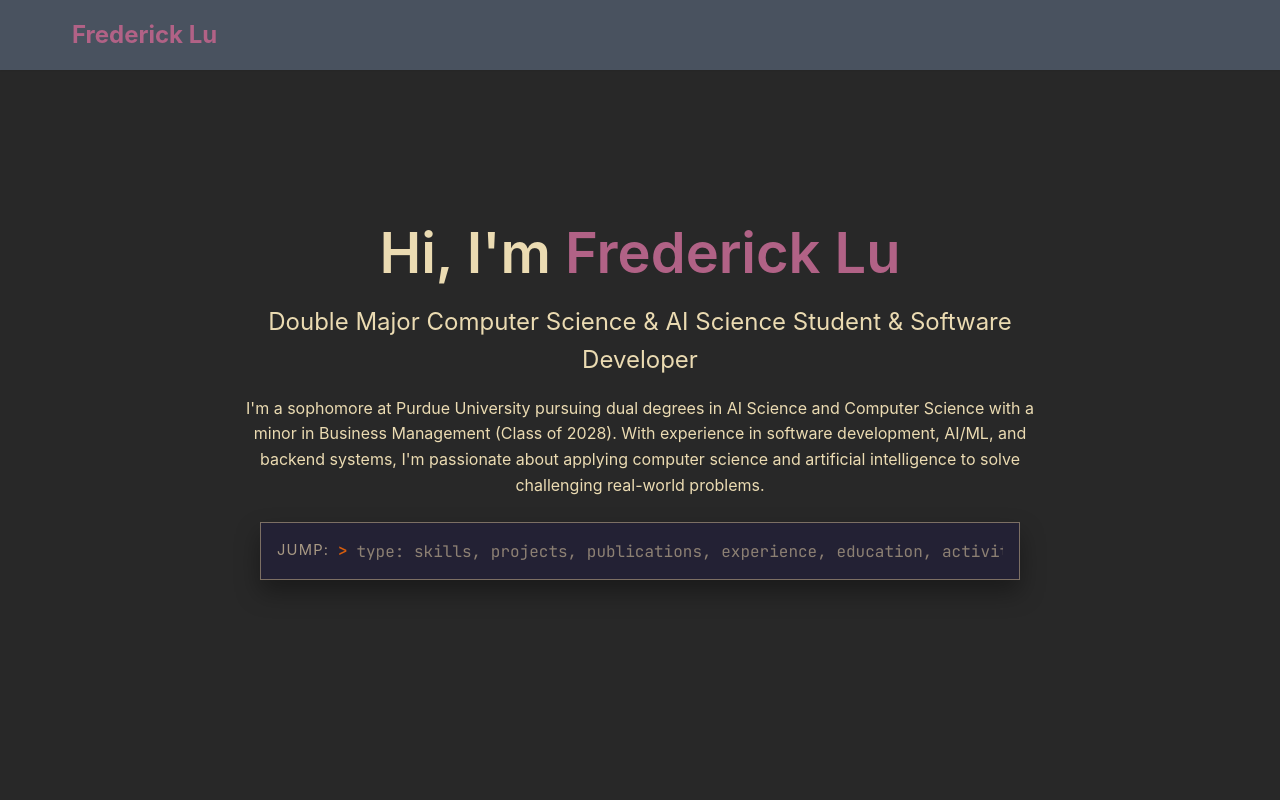
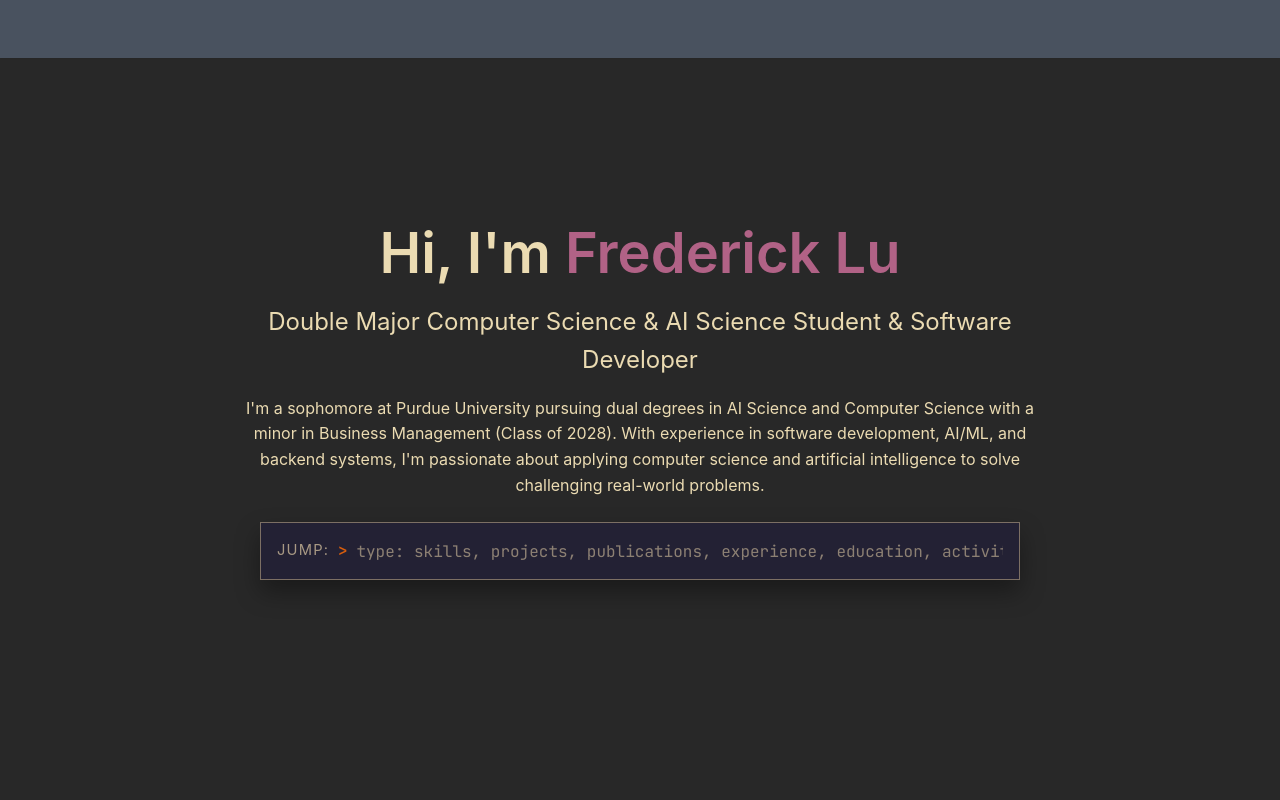
Before and after one commit to frederick-g-lu/personal-website, a plain HTML site: page index.html in a window 1280 px wide. Shown: the top 800 px of the page. Drawn offline with Linux system fonts and the light colour scheme.

Commit message:
Removed top name

```diff
--- a/index.html
+++ b/index.html
@@ -40,7 +40,6 @@
             <div class="container">
                 <div class="nav-brand">
                     <a href="#home" aria-label="Frederick Lu home">
-                        <span>Frederick Lu</span>
                     </a>
                 </div>
             </div>
```
